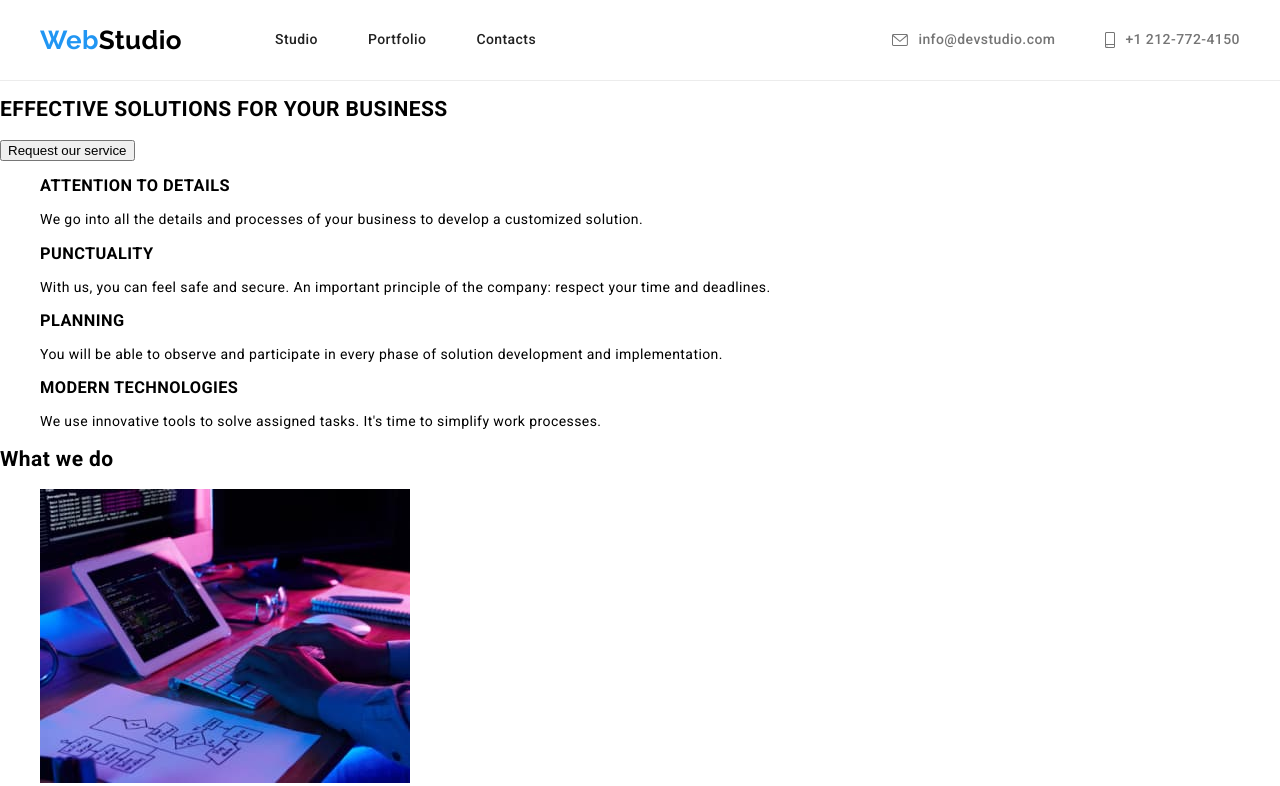
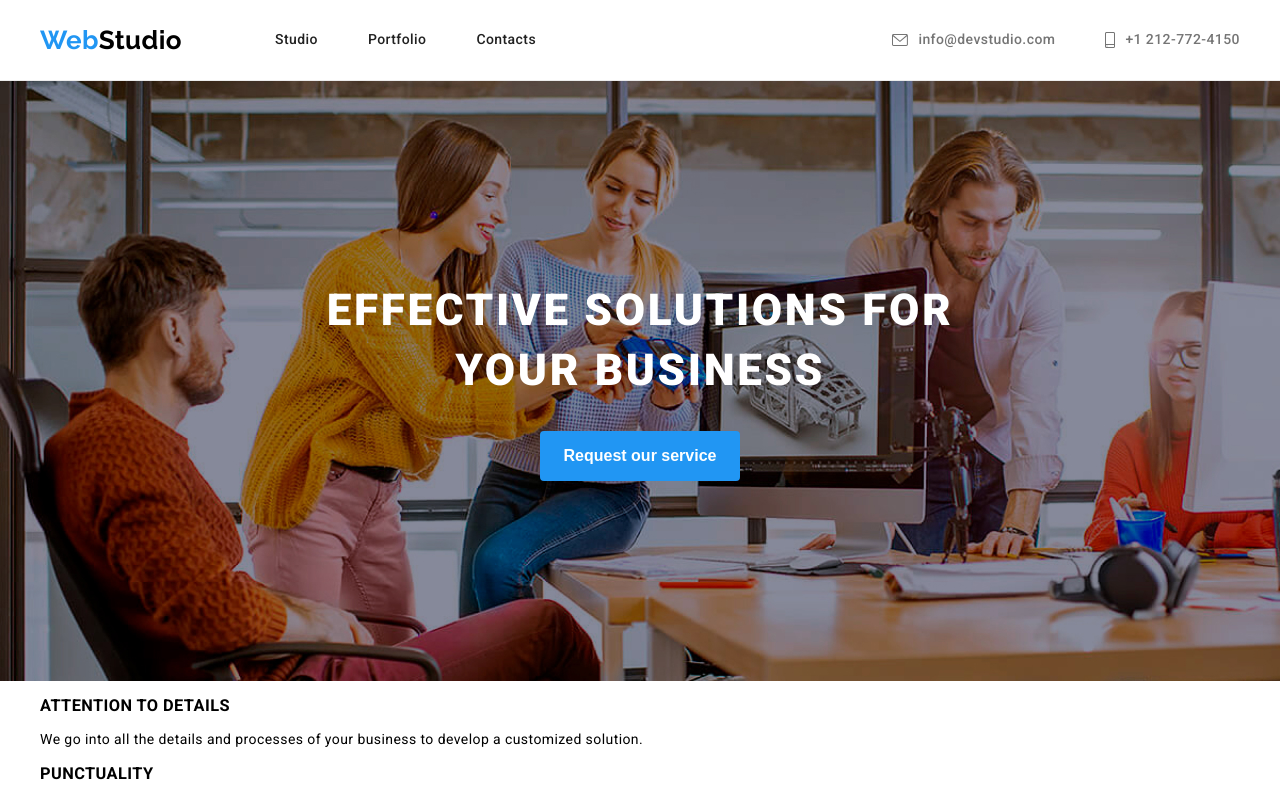
Before and after one commit to Statii87/goit-markup-hw-077, a plain HTML site: page index.html in a window 1280 px wide. Shown: the top 786 px of the page. Drawn offline with Linux system fonts and the light colour scheme.

Commit message:
Hero section

```diff
--- a/css/main.scss
+++ b/css/main.scss
@@ -13,4 +13,5 @@ letter-spacing: 0.03em;
     text-decoration: none;
  }
 }
-@import '../sass/components/page-header';
+@import '../sass/components/_page-header';
+@import '../sass/components/_hero-section';
--- a/index.html
+++ b/index.html
@@ -39,9 +39,9 @@
         </section>
     </header>
     <main>
-        <section>
-            <h1>EFFECTIVE SOLUTIONS FOR YOUR BUSINESS</h1>
-            <button type="button">Request our service</button>
+        <section class="hero-section">
+            <h1 class="hero-section__title">EFFECTIVE SOLUTIONS FOR <br> YOUR BUSINESS</h1>
+            <button class="hero-section__button" type="button">Request our service</button>
         </section>
         <section>
             <div>
--- /dev/null
+++ b/sass/components/_hero-section.scss
@@ -0,0 +1,36 @@
+.hero-section{
+    background-image: linear-gradient(to top left, $black_color, $text_color);
+    height: 600px;
+    max-width: 1600px;
+    background-image: url(/images/studio/bgimg.jpg);
+    display: flex;
+    flex-direction: column;
+    align-items: center;
+    gap: 30px;
+
+    &__title{
+        margin: 0;
+        text-align: center;
+        padding-top: 200px;
+        color: $white_color;
+        font-weight: 900;
+        font-size: 44px;
+        line-height: 1.36;
+        letter-spacing: 0.06em;
+        text-transform: uppercase;
+    }
+
+    &__button{
+        width: 200px;
+        height: 50px;
+        background-color: $primary_color;
+        color: $white_color;
+        font-weight: 700;
+        font-size: 16px;
+        line-height: 1.88;
+        cursor: pointer;
+        border: 0px;
+        border-radius: 4px;
+    }
+
+}
```
Also changed, not shown: css/main.css, 1 other file.
